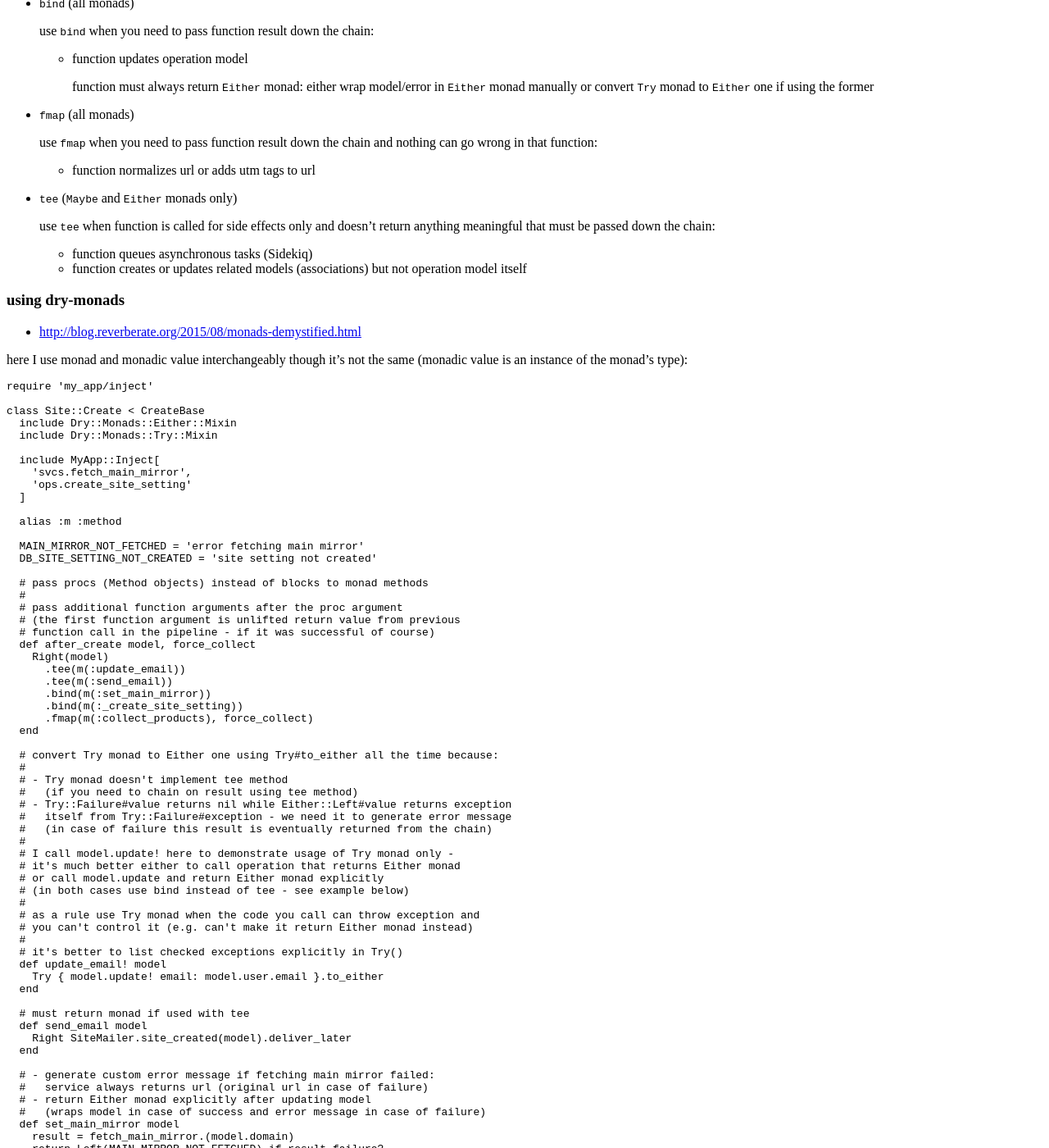
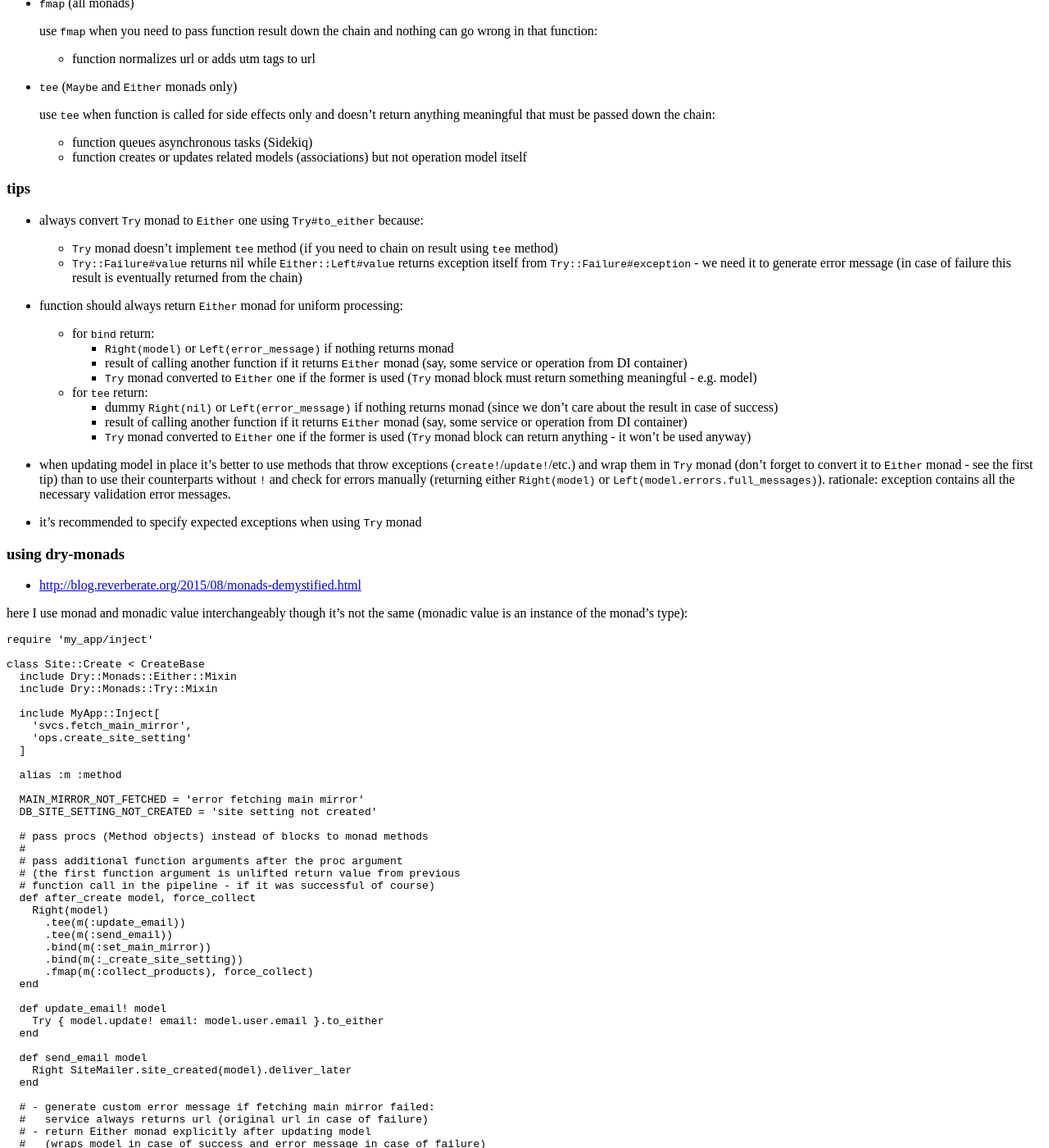
Before and after one commit to tap349/tap349.github.io, a Jekyll site: the page built from _posts/2017-02-27-monads-in-ruby.md, in a window 1280 px wide and 1400 px high, scrolled down 1379 px. Shown: the whole window at 82% size. Built offline with Jekyll 4.4.1, drawn with Linux system fonts in a browser that asks for light colours; some of the changed text lies outside the part shown.

Commit message:
update 2017-02-28_15:37:46

```diff
--- a/_posts/2017-02-27-monads-in-ruby.md
+++ b/_posts/2017-02-27-monads-in-ruby.md
@@ -60,26 +60,19 @@ monad is created by defining:
 
 ### monads
 
-3 monads are available in dry-monads: `Maybe`, `Either` and `Try`
+3 monads are available in dry-monads: `Maybe`, `Either` and `Try` -
 each having 2 type constructors:
 
 - `Maybe`: `Some`/`None`
 - `Either`: `Right`/`Left`
-
-  convert all other monads to `Either` monad for uniform processing.
-
 - `Try`: `Success`/`Failure`
 
-  use it to wrap function that:
+  use it to call function that:
 
-  - calls some library code that might throw exceptions and you
-    can't control it in any other way
+  - uses some library functions (gems) that might throw exceptions and
+    you can't control it in any other way
   - creates and updates model in place with method that throws exception
     (`create!`/`update!`/etc.)
-
-  `Try` monad block unless used in conjunction with `tee` must return
-  something meaningful (e.g. model in operation methods).
-  it's recommended to specify expected exceptions in `Try` constructor.
 
 ### monad methods
 
@@ -90,10 +83,6 @@ monads have the following methods:
   use `bind` when you need to pass function result down the chain:
 
   - function updates operation model
-
-    function must always return `Either` monad:
-    either wrap model/error in `Either` monad manually or
-    convert `Try` monad to `Either` one if using the former
 
 - `fmap` (all monads)
 
@@ -110,6 +99,42 @@ monads have the following methods:
   - function queues asynchronous tasks (Sidekiq)
   - function creates or updates related models (associations)
     but not operation model itself
+
+### tips
+
+- always convert `Try` monad to `Either` one using `Try#to_either` because:
+
+  - `Try` monad doesn't implement `tee` method
+    (if you need to chain on result using `tee` method)
+  - `Try::Failure#value` returns nil while `Either::Left#value` returns exception
+    itself from `Try::Failure#exception` - we need it to generate error message
+    (in case of failure this result is eventually returned from the chain)
+
+- function should always return `Either` monad for uniform processing:
+
+  - for `bind` return:
+    - `Right(model)` or `Left(error_message)` if nothing returns monad
+    - result of calling another function if it returns `Either` monad
+      (say, some service or operation from DI container)
+    - `Try` monad converted to `Either` one if the former is used
+      (`Try` monad block must return something meaningful - e.g. model)
+
+  - for `tee` return:
+    - dummy `Right(nil)` or `Left(error_message)` if nothing returns monad
+      (since we don't care about the result in case of success)
+    - result of calling another function if it returns `Either` monad
+      (say, some service or operation from DI container)
+    - `Try` monad converted to `Either` one if the former is used
+      (`Try` monad block can return anything - it won't be used anyway)
+
+- when updating model in place it's better to use methods that throw exceptions
+  (`create!`/`update!`/etc.) and wrap them in `Try` monad
+  (don't forget to convert it to `Either` monad - see the first tip)
+  than to use their counterparts without `!` and check for errors manually
+  (returning either `Right(model)` or `Left(model.errors.full_messages)`).
+  rationale: exception contains all the necessary validation error messages.
+
+- it's recommended to specify expected exceptions when using `Try` monad
 
 ### using dry-monads
 
@@ -149,28 +174,10 @@ class Site::Create < CreateBase
       .fmap(m(:collect_products), force_collect)
   end
 
-  # convert Try monad to Either one using Try#to_either all the time because:
-  #
-  # - Try monad doesn't implement tee method
-  #   (if you need to chain on result using tee method)
-  # - Try::Failure#value returns nil while Either::Left#value returns exception
-  #   itself from Try::Failure#exception - we need it to generate error message
-  #   (in case of failure this result is eventually returned from the chain)
-  #
-  # I call model.update! here to demonstrate usage of Try monad only -
-  # it's much better either to call operation that returns Either monad
-  # or call model.update and return Either monad explicitly
-  # (in both cases use bind instead of tee - see example below)
-  #
-  # as a rule use Try monad when the code you call can throw exception and
-  # you can't control it (e.g. can't make it return Either monad instead)
-  #
-  # it's better to list checked exceptions explicitly in Try()
   def update_email! model
     Try { model.update! email: model.user.email }.to_either
   end
 
-  # must return monad if used with tee
   def send_email model
     Right SiteMailer.site_created(model).deliver_later
   end
```
